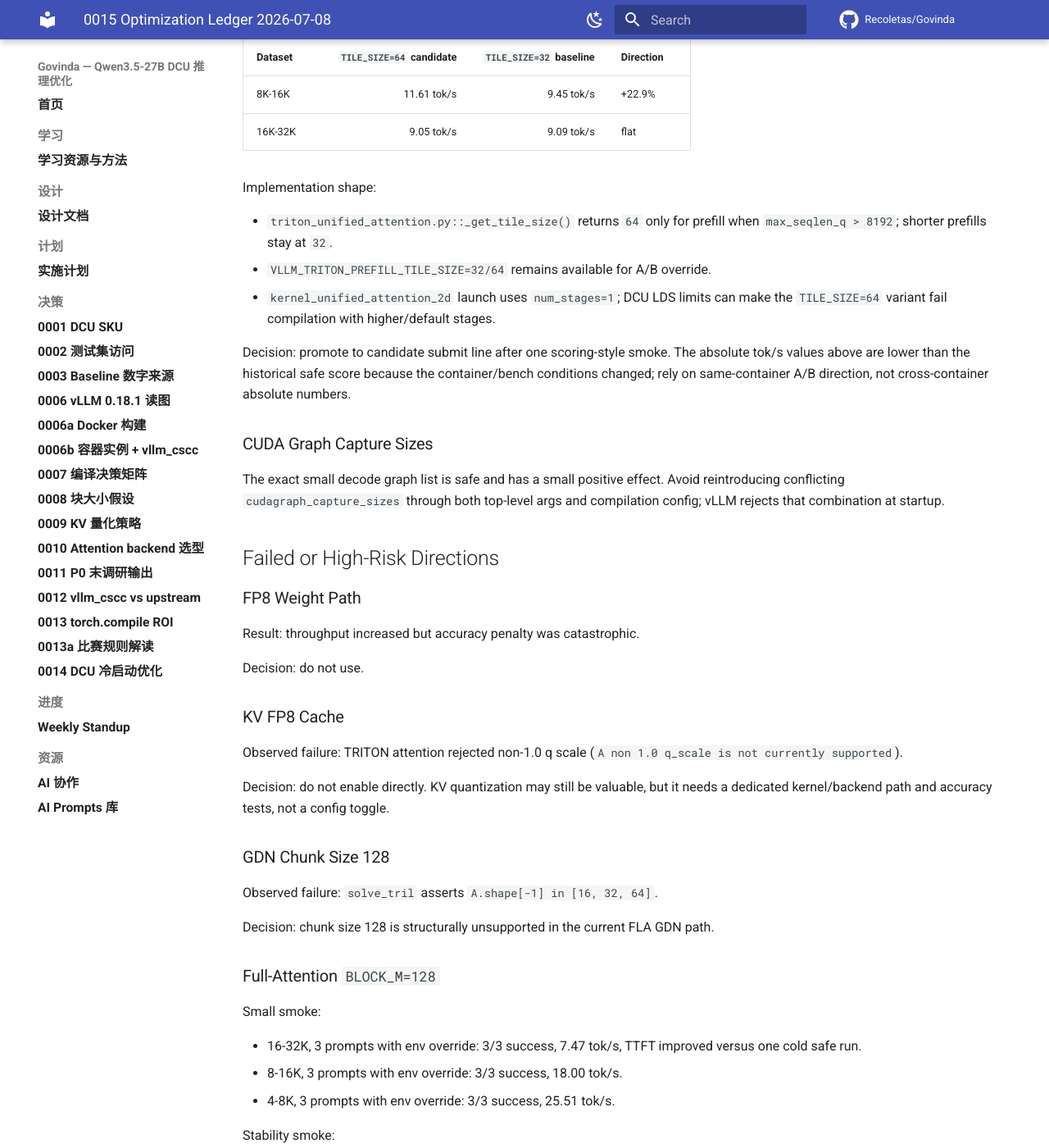
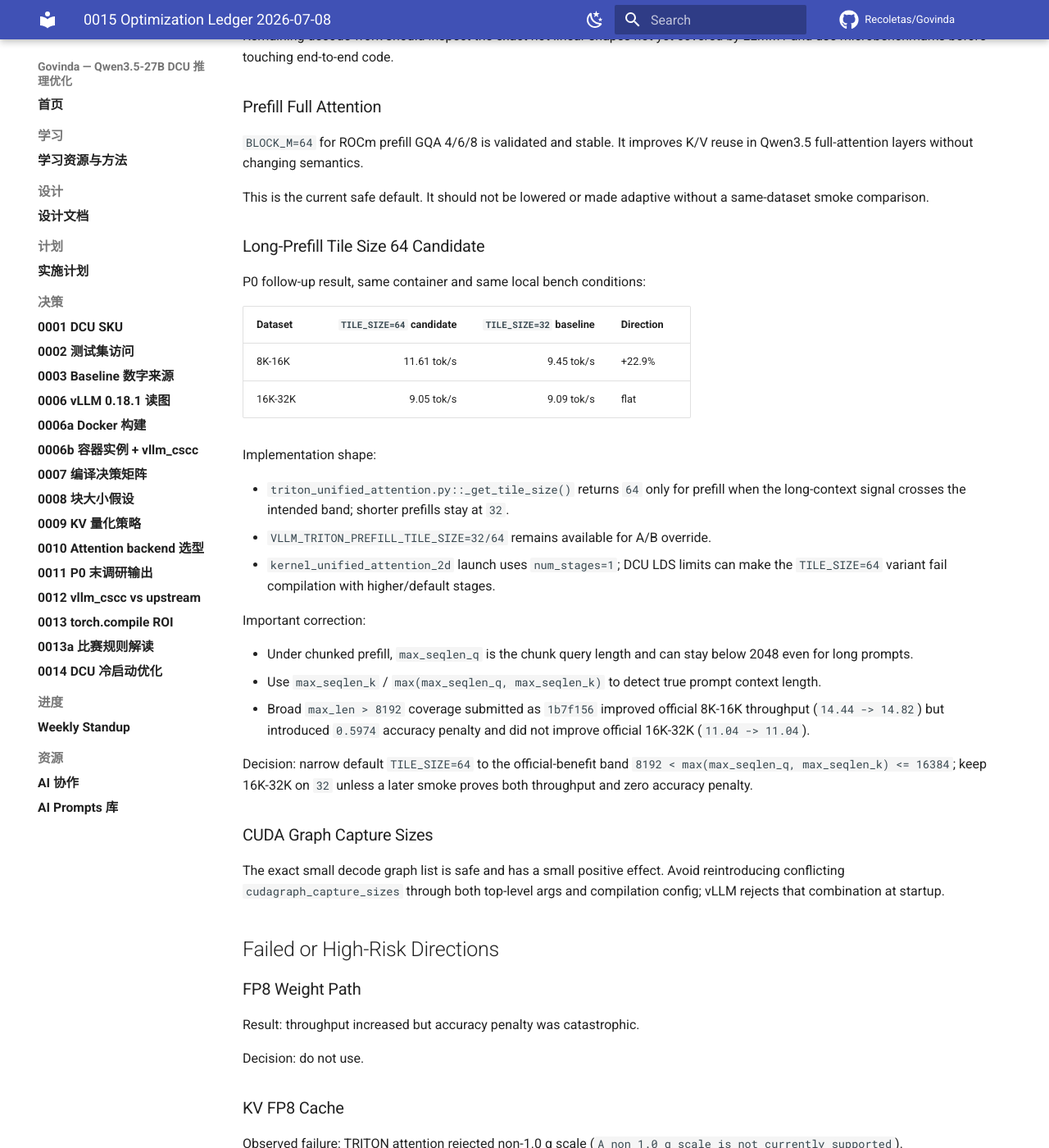
Before and after one commit to Recoletas/Govinda, an MkDocs documentation site: the page built from docs/decisions/0015-optimization-ledger-2026-07-08.md, in a window 1280 px wide and 1400 px high, scrolled down 1691 px. Shown: the whole window at 82% size. Built offline with MkDocs 1.6.1 and Material for MkDocs 9.7.7, drawn with Linux system fonts in a browser that asks for light colours; comment, search, counter and statistics services are not loaded; some of the changed text lies outside the part shown.

Commit message:
Document prefill tile64 accuracy finding

```diff
--- a/docs/decisions/0015-optimization-ledger-2026-07-08.md
+++ b/docs/decisions/0015-optimization-ledger-2026-07-08.md
@@ -5,6 +5,19 @@ Status: active working ledger.
 ## Current Best Submitted Line
 
 Latest known AC score:
+
+- Current submitted candidate (`1b7f156`, broad KV-length tile64):
+  - Score: 79.0567
+  - 4K-8K: 15.97 tok/s
+  - 8K-16K: 14.82 tok/s
+  - 16K-32K: 11.04 tok/s
+  - SLA penalty: 0.0
+  - Accuracy penalty: 0.5974
+
+This candidate is not better than the safe line because the accuracy penalty
+more than cancels the 8K-16K throughput gain.
+
+Latest zero-penalty safe score:
 
 - Score: 79.1109
 - 4K-8K: 15.97 tok/s
@@ -63,15 +76,25 @@ P0 follow-up result, same container and same local bench conditions:
 Implementation shape:
 
 - `triton_unified_attention.py::_get_tile_size()` returns `64` only for prefill
-  when `max_seqlen_q > 8192`; shorter prefills stay at `32`.
+  when the long-context signal crosses the intended band; shorter prefills stay
+  at `32`.
 - `VLLM_TRITON_PREFILL_TILE_SIZE=32/64` remains available for A/B override.
 - `kernel_unified_attention_2d` launch uses `num_stages=1`; DCU LDS limits can
   make the `TILE_SIZE=64` variant fail compilation with higher/default stages.
 
-Decision: promote to candidate submit line after one scoring-style smoke. The
-absolute tok/s values above are lower than the historical safe score because the
-container/bench conditions changed; rely on same-container A/B direction, not
-cross-container absolute numbers.
+Important correction:
+
+- Under chunked prefill, `max_seqlen_q` is the chunk query length and can stay
+  below 2048 even for long prompts.
+- Use `max_seqlen_k` / `max(max_seqlen_q, max_seqlen_k)` to detect true prompt
+  context length.
+- Broad `max_len > 8192` coverage submitted as `1b7f156` improved official
+  8K-16K throughput (`14.44 -> 14.82`) but introduced `0.5974` accuracy penalty
+  and did not improve official 16K-32K (`11.04 -> 11.04`).
+
+Decision: narrow default `TILE_SIZE=64` to the official-benefit band
+`8192 < max(max_seqlen_q, max_seqlen_k) <= 16384`; keep 16K-32K on `32` unless
+a later smoke proves both throughput and zero accuracy penalty.
 
 ### CUDA Graph Capture Sizes
 
```
Also changed, not shown: docs/decisions/0016-next-optimization-roadmap-2026-07-08.md (+8 -1 lines).
